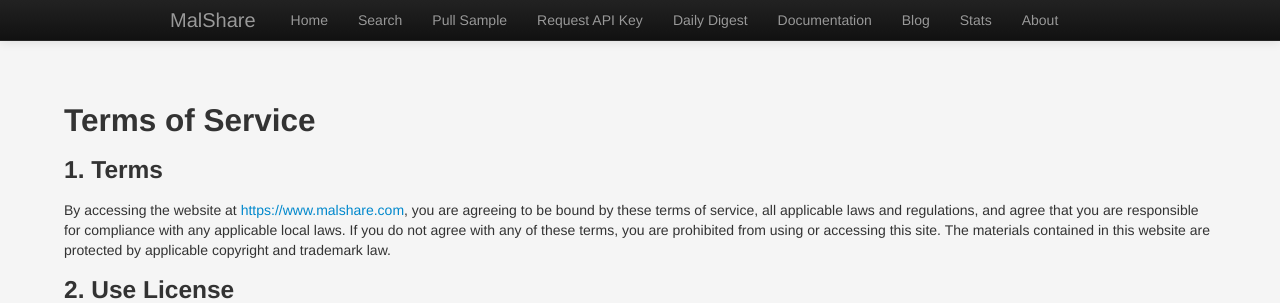
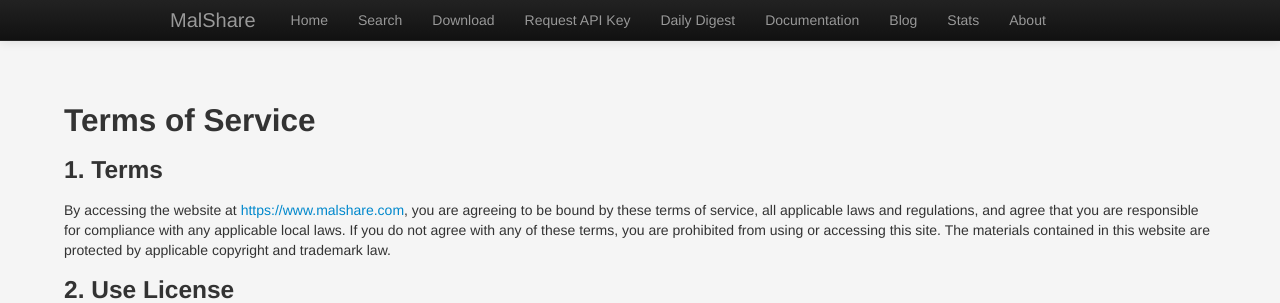
Before and after one commit to Malshare/Frontend, a PHP site: page /tos.php in a window 1280 px wide. Shown: the top 303 px of the page. Run offline with PHP 8.4, Linux system fonts and the light colour scheme; some libraries are stand-ins or nearby versions.

Commit message:
Renamed 'Pull Sample' to 'Download'.

```diff
--- a/public_html/nav.php
+++ b/public_html/nav.php
@@ -20,7 +20,7 @@
 <li <?php if (stripos($_SERVER['REQUEST_URI'],'search.php') !== false) {echo 'class="active"';} ?>>
     <a href="search.php">Search</a></li>
 <li <?php if (stripos($_SERVER['REQUEST_URI'],'pull.php') !== false) {echo 'class="active"';} ?>>
-    <a href="pull.php">Pull Sample</a></li>
+    <a href="pull.php">Download</a></li>
 
 <?php
 	// If user has stored API key in cookies
--- a/public_html/tos.php
+++ b/public_html/tos.php
@@ -92,7 +92,7 @@
 					<ul class="nav">
 						<li><a href="index.php">Home</a></li>
                                                 <li><a href="search.php">Search</a></li>
-						<li><a href="pull.php">Pull Sample</a></li>
+						<li><a href="pull.php">Download</a></li>
 						<li><a href="register.php">Request API Key</a></li>
 						<li><a href="./daily/">Daily Digest</a></li>
                                                 <li><a href="doc.php">Documentation</a></li>
```
